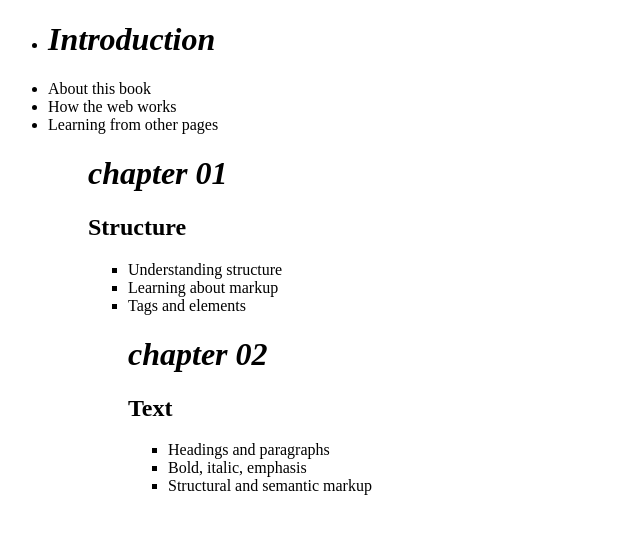
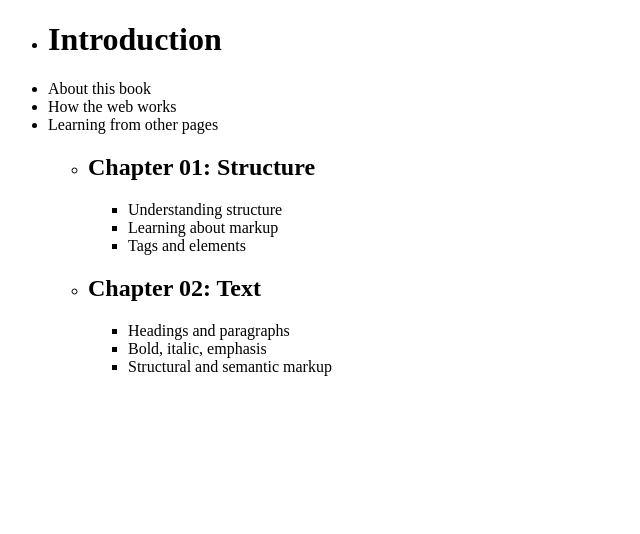
Before and after one commit to umerakhlaq/Nested-list, a plain HTML site: page assignment 01/index.html in a window 1280 px wide. Shown: the whole page, without its empty margins (0-640 px from the left). Drawn offline with Linux system fonts and the light colour scheme.

Commit message:
Update2 index.html

```diff
--- a/assignment 01/index.html
+++ b/assignment 01/index.html
@@ -7,35 +7,33 @@
     <title>nested list</title>
 </head>
 <body>
-    <ul>
+        <ul>
         <li>
-            <i>
-                <h1>Introduction</h1>
-            </i>
+            <h1>Introduction</h1>
+        </li>
         <li>About this book</li>
         <li>How the web works</li>
         <li>Learning from other pages</li>
         <ul>
-            <i>
-                <h1> chapter 01</h1>
-            </i>
-            <h2> Structure</h2>
-            <ul>
-                <li>Understanding structure </li>
-                <li> Learning about markup </li>
-                <li>Tags and elements</li>
-            </ul>
-            <ul>
-                <i>
-                    <h1>chapter 02</h1>
-                </i>
-                <h2>Text</h2>
+            <li>
+                <h2>Chapter 01: Structure</h2>
                 <ul>
-                    <li>Headings and paragraphs </li>
-                    <li> Bold, italic, emphasis </li>
-                    <li> Structural and semantic markup</li>
+                    <li>Understanding structure</li>
+                    <li>Learning about markup</li>
+                    <li>Tags and elements</li>
                 </ul>
-            </ul>
+            </li>
+            <li>
+                <h2>Chapter 02: Text</h2>
+                <ul>
+                    <li>Headings and paragraphs</li>
+                    <li>Bold, italic, emphasis</li>
+                    <li>Structural and semantic markup</li>
+                </ul>
+            </li>
         </ul>
+    </ul>
+
+
 </body>
 </html>
```
